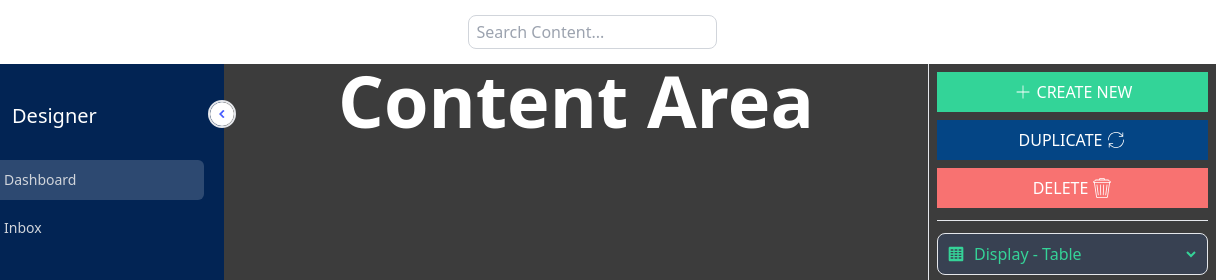
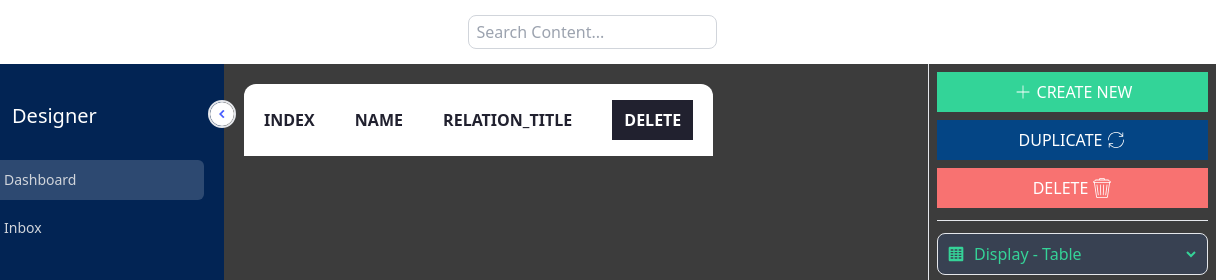
Before and after one commit to vfshera/sidebar, a website: page src/index.html in a window 1280 px wide. Shown: the top 280 px of the page, 64-1280 px from the left. Drawn offline with nearby package versions, Linux system fonts and the light colour scheme; files that its build step writes are made by us from their sources.

Commit message:
center content

```diff
--- a/src/index.html
+++ b/src/index.html
@@ -116,7 +116,17 @@
       </aside>
       <!-- CENTER -->
       <main class="flex-1">
-        <h1 class="text-7xl font-bold text-white text-center">Content Area</h1>
+        <!-- content -->
+        <div
+          class="bg-white w-2/3 py-4 mt-5 ml-5 px-5 flex justify-between items-center rounded-tr-xl rounded-tl-xl"
+        >
+          <div class="text-[#21212f] uppercase font-bold">Index</div>
+          <div class="text-[#21212f] uppercase font-bold">Name</div>
+          <div class="text-[#21212f] uppercase font-bold">Relation_title</div>
+          <div class="bg-[#21212f] uppercase font-bold px-3 py-2 text-white">
+            delete
+          </div>
+        </div>
       </main>
       <!-- RIGHT SIDEBAR -->
       <aside class="w-72 border-l h-full flex flex-col gap-2 p-2">
```
